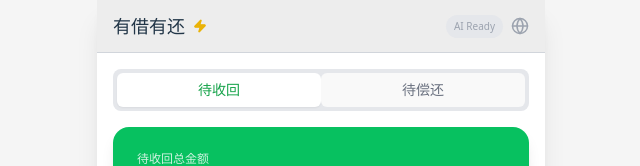
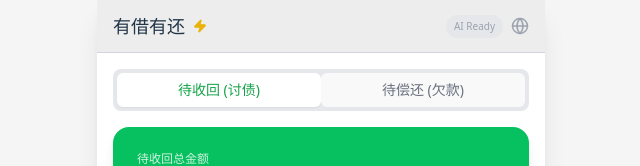
Before and after one commit to superkc2026/debt-collector, a React (Vite) app: page / in a window 1280 px wide. Shown: the top 166 px of the page, without its empty margins (319-959 px from the left). Built offline with nearby package versions, Linux system fonts and the light colour scheme.

Commit message:
Update App.jsx
优化json格式

```diff
--- a/src/App.jsx
+++ b/src/App.jsx
@@ -159,7 +159,8 @@ END:VCALENDAR`;
 
   // 3. 备份数据功能
   const backupData = () => {
-    const dataStr = JSON.stringify({ debts, userProfile });
+    // 使用 JSON.stringify 的第三个参数 (2) 来添加缩进和换行，使 JSON 易读易编辑
+    const dataStr = JSON.stringify({ debts, userProfile }, null, 2);
     const blob = new Blob([dataStr], { type: "application/json" });
     const url = URL.createObjectURL(blob);
     const link = document.createElement('a');
@@ -363,8 +364,8 @@ END:VCALENDAR`;
           {activeTab === 'list' && (
             <div className="p-4 space-y-4">
               <div className="flex bg-gray-200 p-1 rounded-lg">
-                <button onClick={() => setListType('incoming')} className={`flex-1 py-1.5 text-sm font-medium rounded-md ${listType === 'incoming' ? 'bg-white text-green-600 shadow-sm' : 'text-gray-500'}`}>待收回</button>
-                <button onClick={() => setListType('outgoing')} className={`flex-1 py-1.5 text-sm font-medium rounded-md ${listType === 'outgoing' ? 'bg-white text-red-500 shadow-sm' : 'text-gray-500'}`}>待偿还</button>
+                <button onClick={() => setListType('incoming')} className={`flex-1 py-1.5 text-sm font-medium rounded-md ${listType === 'incoming' ? 'bg-white text-green-600 shadow-sm' : 'text-gray-500'}`}>待收回 (讨债)</button>
+                <button onClick={() => setListType('outgoing')} className={`flex-1 py-1.5 text-sm font-medium rounded-md ${listType === 'outgoing' ? 'bg-white text-red-500 shadow-sm' : 'text-gray-500'}`}>待偿还 (欠款)</button>
               </div>
               <div className={`${listType === 'incoming' ? wxGreen : wxRed} text-white rounded-2xl p-6 shadow-lg transition-all`}>
                 <div className="text-xs opacity-80 mb-1">{listType === 'incoming' ? '待收回总金额' : '待偿还总金额'}</div>
```
